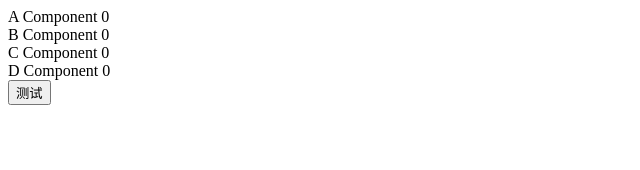
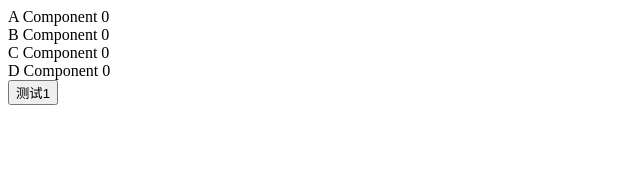
Before and after one commit to WangYuLue/redux-samples, a React (Vite) app: page / in a window 1280 px wide. Shown: the top 170 px of the page, without its empty margins (0-640 px from the left). Built offline with nearby package versions, Linux system fonts and the light colour scheme.

Commit message:
feat(*):optimize code

```diff
--- a/src/containers/Z.tsx
+++ b/src/containers/Z.tsx
@@ -1,23 +1,22 @@
 import React from 'react';
 import { store } from '../store';
 
-function action1() {
-  return (dispatch) => {
-    dispatch({ type: 'INCREMENT' })
-    setTimeout(() => {
-      dispatch({ type: 'DECREMENT' })
-    }, 1000)
-  }
+function myAction(dispatch) {
+  dispatch({ type: 'INCREMENT' })
+  setTimeout(() => {
+    dispatch({ type: 'DECREMENT' })
+  }, 1000)
 }
+
 
 export default function App() {
   const onClick = () => {
     // 使用 redux-chunk 中间件后，这种写法能生效
-    store.dispatch(action1())
+    store.dispatch(myAction)
     // 如果没有使用 redux-chunk 中间件，可以使用以下的写法
-    // action1()(store.dispatch);
+    // myAction(store.dispatch);
   }
   return (<div>
-    <button onClick={onClick}>测试</button>
+    <button onClick={onClick}>测试1</button>
   </div>);
 }
```
